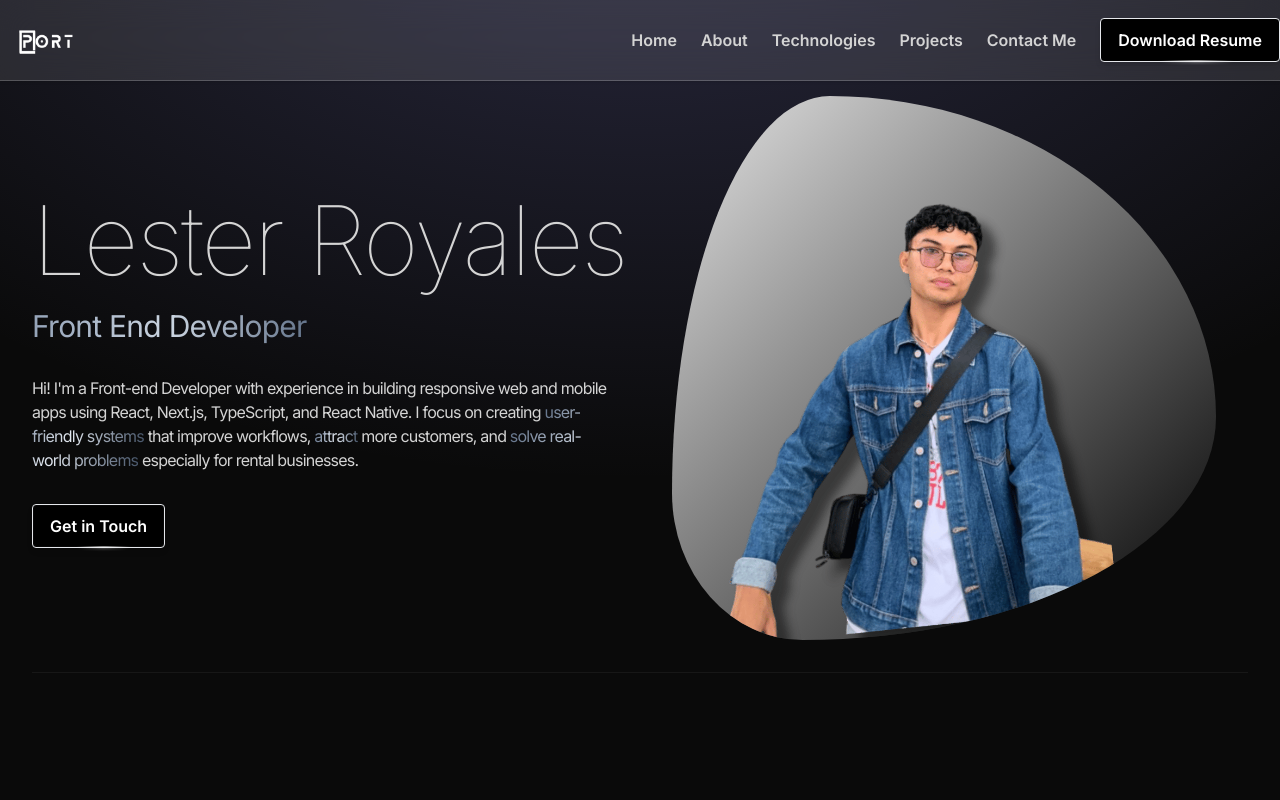
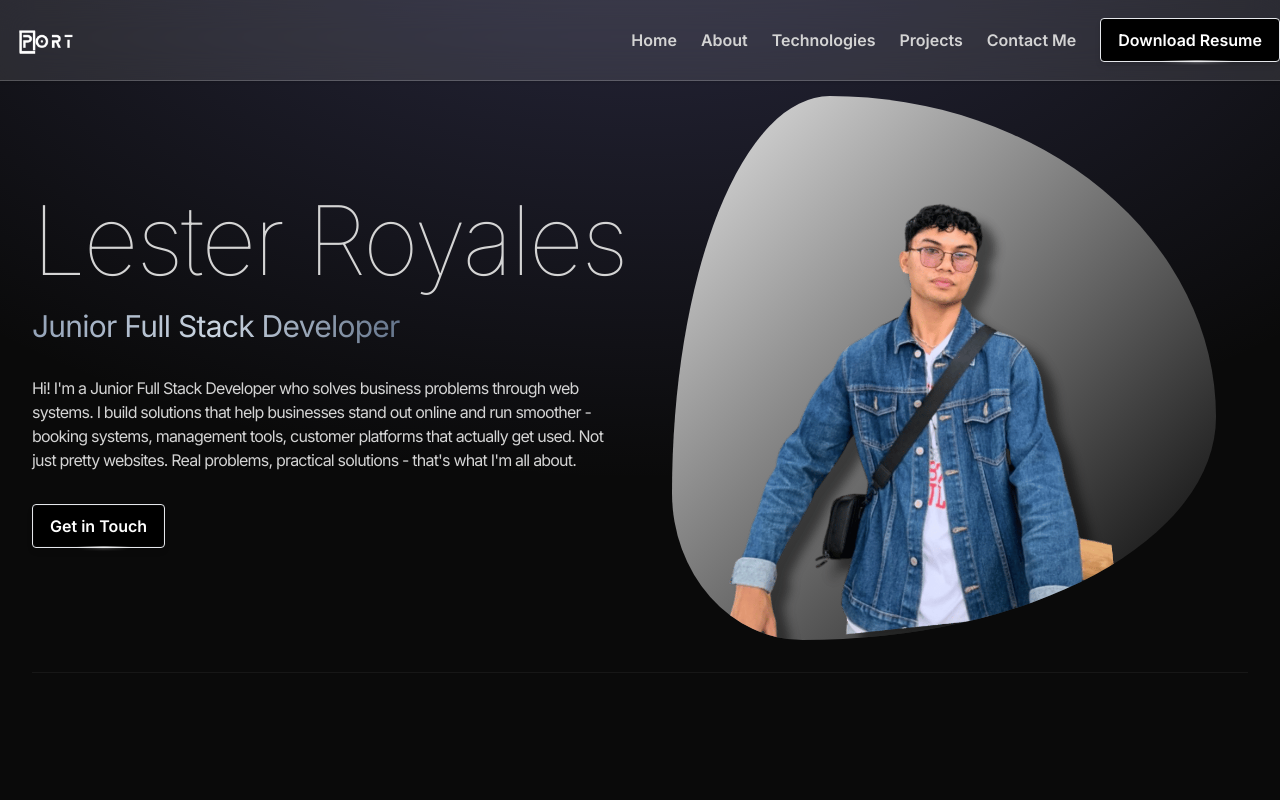
Before and after one commit to lesteralterado/Portfolio, a React (Vite) app in the folder frontend/: page / in a window 1280 px wide. Shown: the top 800 px of the page. Built offline with nearby package versions, Linux system fonts and the light colour scheme.

Commit message:
update hero section

```diff
--- a/frontend/package.json
+++ b/frontend/package.json
@@ -32,9 +32,9 @@
     "@types/react-dom": "^18.2.22",
     "@vitejs/plugin-react": "^4.2.1",
     "autoprefixer": "^10.4.19",
-    "eslint": "^8.57.0",
+    "eslint": "^9.39.2",
     "eslint-plugin-react": "^7.34.1",
-    "eslint-plugin-react-hooks": "^4.6.0",
+    "eslint-plugin-react-hooks": "^7.0.1",
     "eslint-plugin-react-refresh": "^0.4.6",
     "gh-pages": "^6.3.0",
     "postcss": "^8.4.38",
--- a/frontend/src/Components/Hero.jsx
+++ b/frontend/src/Components/Hero.jsx
@@ -36,7 +36,7 @@ return (
                                             className="bg-gradient-to-r from-slate-400 via-slate-300
                                             to-slate-500 bg-clip-text text-xl sm:text-2xl md:text-3xl tracking-tight text-transparent"
                                     >
-                                            Front End Developer
+                                            Junior Full Stack Developer
                                     </motion.span>
                                     <motion.p
                                             variants={container(1)}
@@ -44,13 +44,7 @@ return (
                                             animate="visible"
                                             className="my-2 max-w-xl py-4 lg:py-6 tracking-tighter text-sm sm:text-base"
                                     >
-                                            Hi! I'm a Front-end Developer with experience in building responsive web and mobile apps using React, Next.js, TypeScript, and React Native. I focus on creating{" "}
-                                                <span className={highlight}>user-friendly systems</span>
-                                                {" "}that improve workflows,{" "}
-                                                <span className={highlight}>attract</span>
-                                                {" "}more customers, and{" "}
-                                                <span className={highlight}>solve real-world problems</span>
-                                                {" "}especially for rental businesses.
+                                            Hi! I'm a Junior Full Stack Developer who solves business problems through web systems. I build solutions that help businesses stand out online and run smoother - booking systems, management tools, customer platforms that actually get used. Not just pretty websites. Real problems, practical solutions - that's what I'm all about.
                                     </motion.p>
                                     <motion.a
                                             href="#contactme"
--- a/frontend/src/constants/index.js
+++ b/frontend/src/constants/index.js
@@ -54,7 +54,7 @@ export const PROJECTS = [
     description:
       "An educational platform designed to provide solutions and resources for learners, featuring interactive tools and comprehensive learning materials.",
     link: "https://edusolves.netlify.app",
-    technologies: ["React", "Tailwindcss", "Vite"],
+    technologies: ["React", "MongoDB", "ExpressJS"],
   },
   {
     title: "Anopog Water Billing System",
@@ -62,7 +62,7 @@ export const PROJECTS = [
     description:
       "A comprehensive water billing system including a web frontend for billing management, and mobile apps for customers, meter readers, and kiosk operations.",
     link: "https://anopog-waterbillingsystem-frontend.vercel.app",
-    technologies: ["React", "Vite", "Tailwindcss", "Flutter"],
+    technologies: ["NextJS", "Express", "Flutter"],
   },
   {
     title: "Alenton - Perfect Touch",
@@ -78,7 +78,7 @@ export const PROJECTS = [
     description:
       "A sample template for a real estate website system, including property listings, search functionality, user dashboards, and responsive design for efficient property management.",
     link: "https://real-estate-phil.netlify.app/",
-    technologies: ["React", "Tailwindcss", "Vite"],
+    technologies: ["NextJS", "PostgreSQL", "Express"],
   },
   {
     title: "CMG",
```
Also changed, not shown: 2 other files (tests, documents, lock files or other folders).
